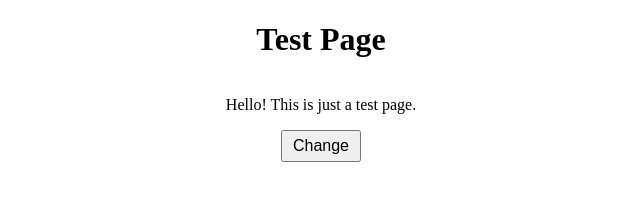
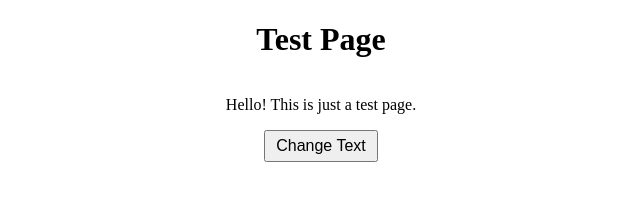
Before and after one commit to Vittokm/test-project, a plain HTML site: page index.html in a window 1280 px wide. Shown: the whole page, without its empty margins (319-959 px from the left). Drawn offline with Linux system fonts and the light colour scheme.

Commit message:
Update index.html
Changed text of button.

```diff
--- a/index.html
+++ b/index.html
@@ -10,7 +10,7 @@
 <body>
     <h1>Test Page</h1>
     <p id="txt">Hello! This is just a test page.</p>
-    <button id="btn">Change</button>
+    <button id="btn">Change Text</button>
     <script src="assets/js/script.js"></script>
 </body>
 </html>
```
